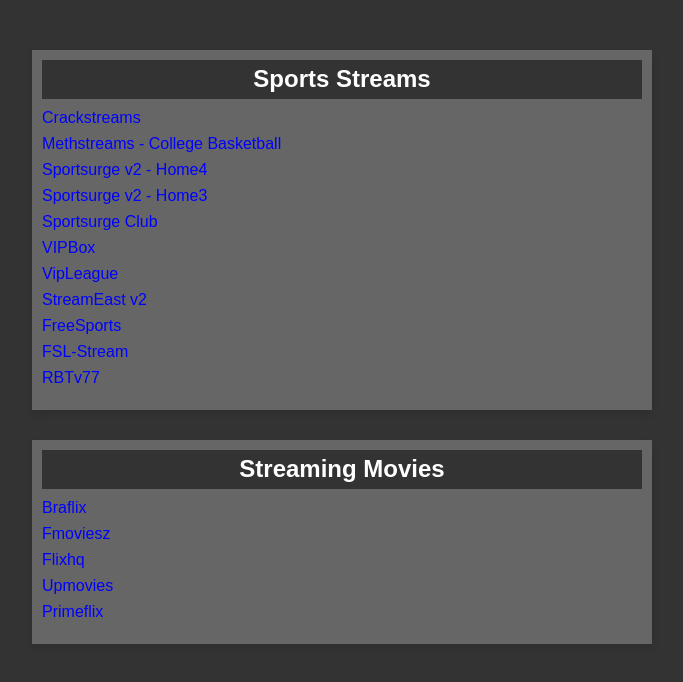
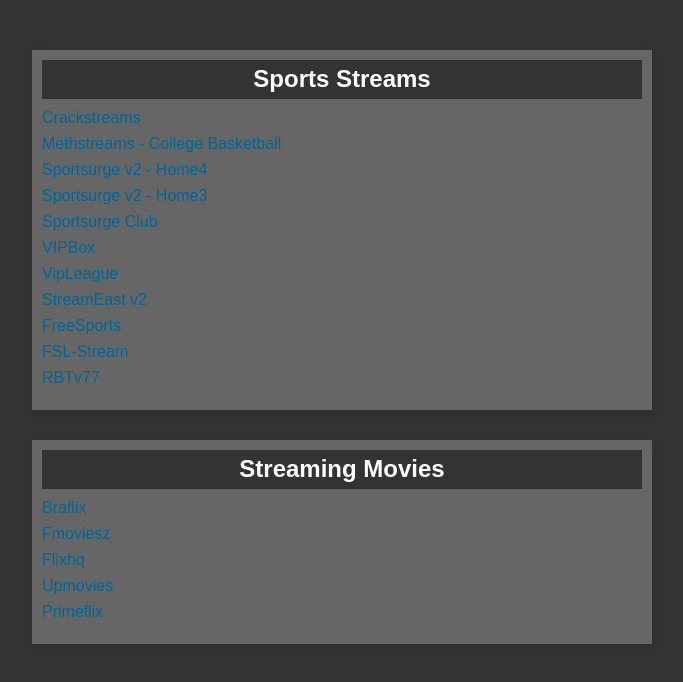
Before and after one commit to jgranate/jgranate.github.io, a plain HTML site: page index.html in a window 1280 px wide. Shown: the whole page, without its empty margins (298-981 px from the left). Drawn offline with Linux system fonts and the light colour scheme.

Commit message:
Update style.css

```diff
--- a/style.css
+++ b/style.css
@@ -28,7 +28,7 @@ body {
 }
 
 a {
-    color: #0000FF;
+    color: #006699;
     margin: 0px 0;
     padding: 0px 0;
     text-decoration: none;
```
